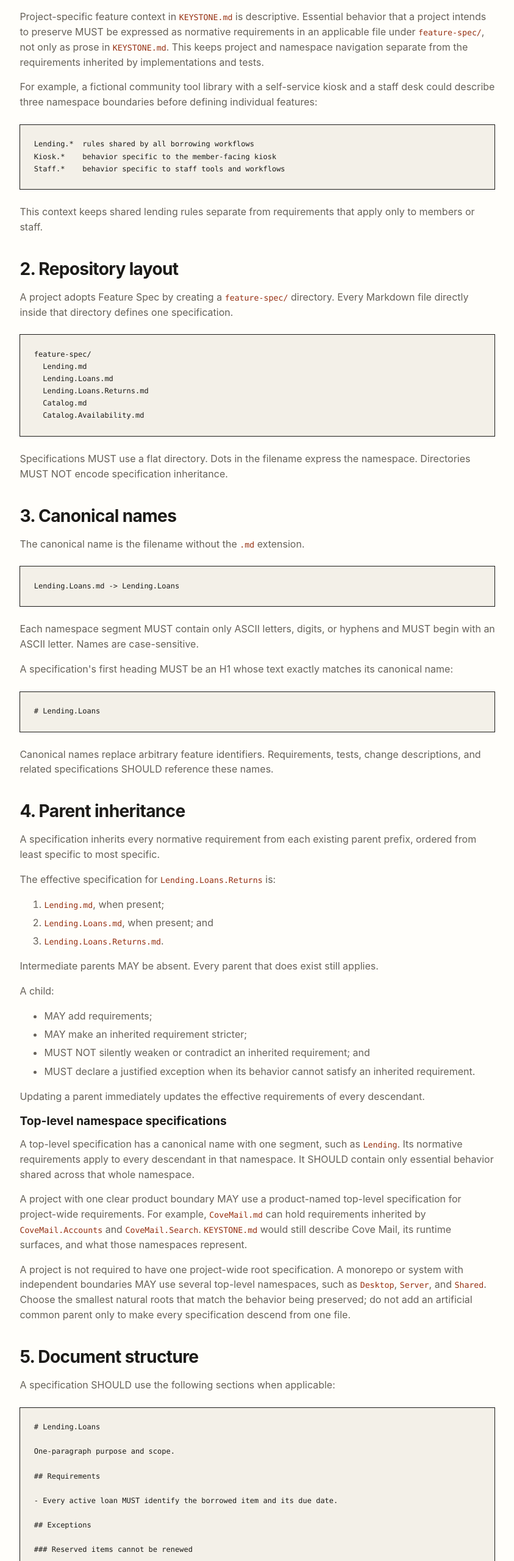
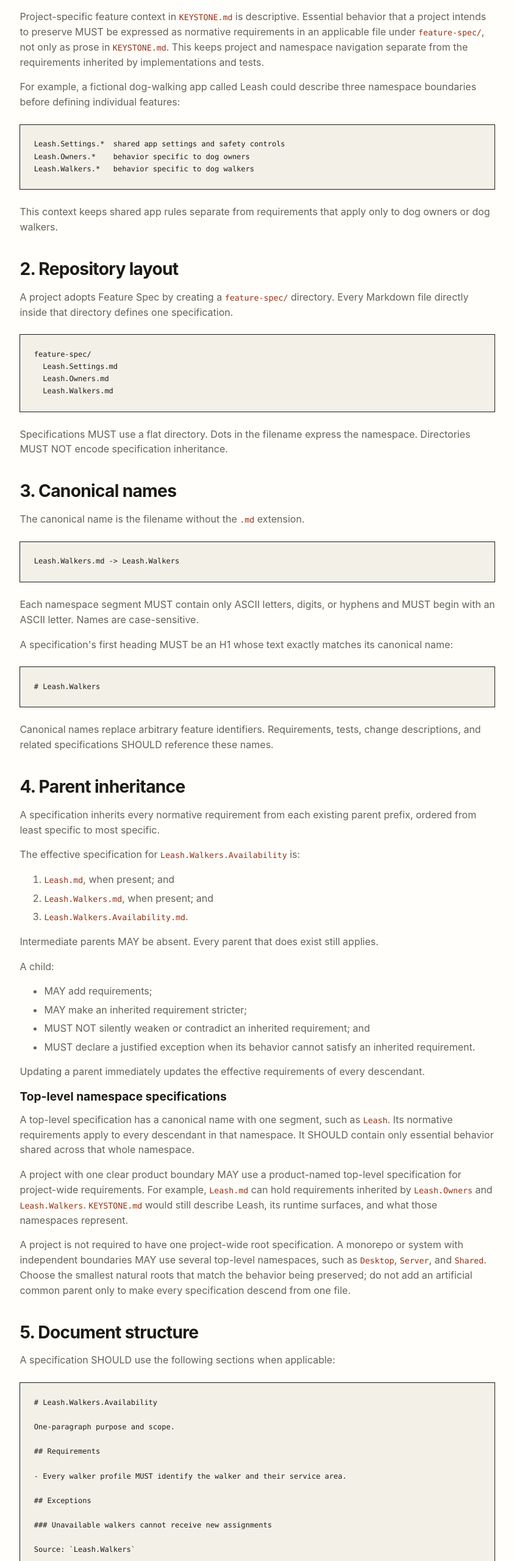
Before and after one commit to MichaelWDanko/keystone-feature-spec, a plain HTML site: page site/specification.html in a window 1280 px wide. Shown: the part 1140-3700 px from the top of the page at 61% size, without its empty margins (330-1173 px from the left). Drawn offline with Linux system fonts and the light colour scheme.

Commit message:
docs(examples): replace lending example with Leash
- Replace the community tool-library scenario with the Leash dog-walking app.

- Add Settings, Owners, and Walkers feature specifications.

- Update authored and generated documentation examples.

```diff
--- a/site/specification.html
+++ b/site/specification.html
@@ -72,40 +72,38 @@
           </ul>
           <p>The files MAY summarize the same facts, but they MUST NOT contradict one another. <code>KEYSTONE.md</code> SHOULD contain enough context to choose a namespace without requiring an agent to reverse-engineer system boundaries from source files. It MAY link to another document for deeper operational or architectural detail.</p>
           <p>Project-specific feature context in <code>KEYSTONE.md</code> is descriptive. Essential behavior that a project intends to preserve MUST be expressed as normative requirements in an applicable file under <code>feature-spec/</code>, not only as prose in <code>KEYSTONE.md</code>. This keeps project and namespace navigation separate from the requirements inherited by implementations and tests.</p>
-          <p>For example, a fictional community tool library with a self-service kiosk and a staff desk could describe three namespace boundaries before defining individual features:</p>
-          <pre><code>Lending.*  rules shared by all borrowing workflows
-Kiosk.*    behavior specific to the member-facing kiosk
-Staff.*    behavior specific to staff tools and workflows</code></pre>
-          <p>This context keeps shared lending rules separate from requirements that apply only to members or staff.</p>
+          <p>For example, a fictional dog-walking app called Leash could describe three namespace boundaries before defining individual features:</p>
+          <pre><code>Leash.Settings.*  shared app settings and safety controls
+Leash.Owners.*    behavior specific to dog owners
+Leash.Walkers.*   behavior specific to dog walkers</code></pre>
+          <p>This context keeps shared app rules separate from requirements that apply only to dog owners or dog walkers.</p>
           </section>
           <section id="2-repository-layout">
           <h2>2. Repository layout</h2>
           <p>A project adopts Feature Spec by creating a <code>feature-spec/</code> directory. Every Markdown file directly inside that directory defines one specification.</p>
           <pre><code>feature-spec/
-  Lending.md
-  Lending.Loans.md
-  Lending.Loans.Returns.md
-  Catalog.md
-  Catalog.Availability.md</code></pre>
+  Leash.Settings.md
+  Leash.Owners.md
+  Leash.Walkers.md</code></pre>
           <p>Specifications MUST use a flat directory. Dots in the filename express the namespace. Directories MUST NOT encode specification inheritance.</p>
           </section>
           <section id="3-canonical-names">
           <h2>3. Canonical names</h2>
           <p>The canonical name is the filename without the <code>.md</code> extension.</p>
-          <pre><code>Lending.Loans.md -&gt; Lending.Loans</code></pre>
+          <pre><code>Leash.Walkers.md -&gt; Leash.Walkers</code></pre>
           <p>Each namespace segment MUST contain only ASCII letters, digits, or hyphens and MUST begin with an ASCII letter. Names are case-sensitive.</p>
           <p>A specification&#x27;s first heading MUST be an H1 whose text exactly matches its canonical name:</p>
-          <pre><code># Lending.Loans</code></pre>
+          <pre><code># Leash.Walkers</code></pre>
           <p>Canonical names replace arbitrary feature identifiers. Requirements, tests, change descriptions, and related specifications SHOULD reference these names.</p>
           </section>
           <section id="4-parent-inheritance">
           <h2>4. Parent inheritance</h2>
           <p>A specification inherits every normative requirement from each existing parent prefix, ordered from least specific to most specific.</p>
-          <p>The effective specification for <code>Lending.Loans.Returns</code> is:</p>
+          <p>The effective specification for <code>Leash.Walkers.Availability</code> is:</p>
           <ol>
-            <li><code>Lending.md</code>, when present;</li>
-            <li><code>Lending.Loans.md</code>, when present; and</li>
-            <li><code>Lending.Loans.Returns.md</code>.</li>
+            <li><code>Leash.md</code>, when present; and</li>
+            <li><code>Leash.Walkers.md</code>, when present; and</li>
+            <li><code>Leash.Walkers.Availability.md</code>.</li>
           </ol>
           <p>Intermediate parents MAY be absent. Every parent that does exist still applies.</p>
           <p>A child:</p>
@@ -117,36 +115,35 @@ Staff.*    behavior specific to staff tools and workflows</code></pre>
           </ul>
           <p>Updating a parent immediately updates the effective requirements of every descendant.</p>
           <h3>Top-level namespace specifications</h3>
-          <p>A top-level specification has a canonical name with one segment, such as <code>Lending</code>. Its normative requirements apply to every descendant in that namespace. It SHOULD contain only essential behavior shared across that whole namespace.</p>
-          <p>A project with one clear product boundary MAY use a product-named top-level specification for project-wide requirements. For example, <code>CoveMail.md</code> can hold requirements inherited by <code>CoveMail.Accounts</code> and <code>CoveMail.Search</code>. <code>KEYSTONE.md</code> would still describe Cove Mail, its runtime surfaces, and what those namespaces represent.</p>
+          <p>A top-level specification has a canonical name with one segment, such as <code>Leash</code>. Its normative requirements apply to every descendant in that namespace. It SHOULD contain only essential behavior shared across that whole namespace.</p>
+          <p>A project with one clear product boundary MAY use a product-named top-level specification for project-wide requirements. For example, <code>Leash.md</code> can hold requirements inherited by <code>Leash.Owners</code> and <code>Leash.Walkers</code>. <code>KEYSTONE.md</code> would still describe Leash, its runtime surfaces, and what those namespaces represent.</p>
           <p>A project is not required to have one project-wide root specification. A monorepo or system with independent boundaries MAY use several top-level namespaces, such as <code>Desktop</code>, <code>Server</code>, and <code>Shared</code>. Choose the smallest natural roots that match the behavior being preserved; do not add an artificial common parent only to make every specification descend from one file.</p>
           </section>
           <section id="5-document-structure">
           <h2>5. Document structure</h2>
           <p>A specification SHOULD use the following sections when applicable:</p>
-          <pre><code># Lending.Loans
+          <pre><code># Leash.Walkers.Availability
 
 One-paragraph purpose and scope.
 
 ## Requirements
 
-- Every active loan MUST identify the borrowed item and its due date.
+- Every walker profile MUST identify the walker and their service area.
 
 ## Exceptions
 
-### Reserved items cannot be renewed
+### Unavailable walkers cannot receive new assignments
 
-Source: `Lending`
+Source: `Leash.Walkers`
 
-Exception: An active loan cannot be renewed when another member has reserved
-the item.
+Exception: An unavailable walker cannot be assigned a new walk.
 
-Rationale: The reservation gives the next member a fair chance to borrow the
-item.
+Rationale: The app must not promise an owner a walk that the walker cannot
+accept.
 
 ## Related specifications
 
-- `Catalog.Availability`</code></pre>
+- `Leash.Settings`</code></pre>
           <p>Only requirements expressed with normative terms are inherited. Purpose text, examples, and rationale remain local unless another document explicitly references them.</p>
           </section>
           <section id="6-requirements">
@@ -176,8 +173,8 @@ item.
           <section id="9-tests-and-implementation">
           <h2>9. Tests and implementation</h2>
           <p>Tests SHOULD reference the most specific applicable canonical name using a language-appropriate comment or annotation:</p>
-          <pre><code>// Feature-Spec: Lending.Loans.Returns</code></pre>
-          <pre><code># Feature-Spec: Lending.Loans.Returns</code></pre>
+          <pre><code>// Feature-Spec: Leash.Walkers.Availability</code></pre>
+          <pre><code># Feature-Spec: Leash.Walkers.Availability</code></pre>
           <p>Repositories MAY require every specification to have referenced test coverage. A test can reference more than one specification when it provides meaningful evidence for each.</p>
           <p>Source paths and test filenames SHOULD NOT be maintained in the specification as the primary mapping because they change more often than feature intent.</p>
           </section>
```
Also changed, not shown: site/index.html (+25 -28 lines), 11 other files.
